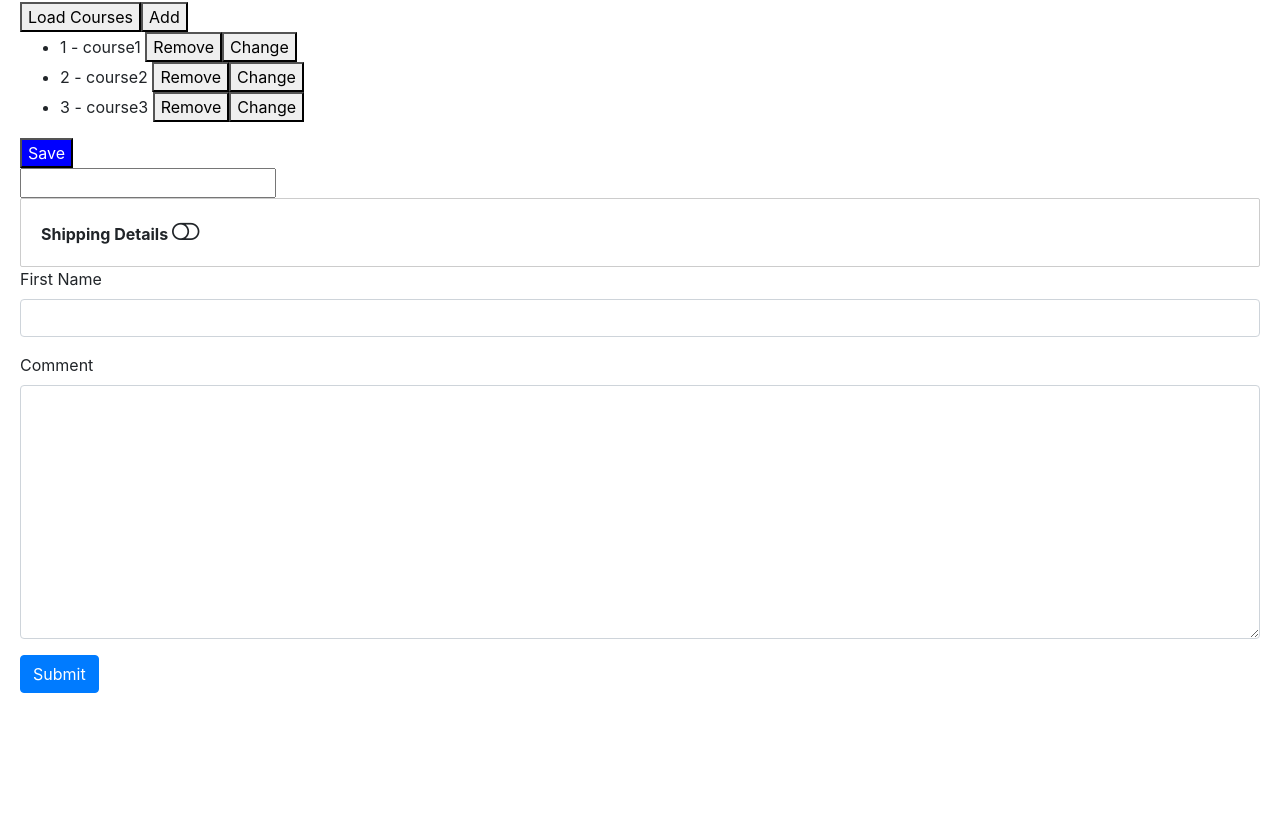
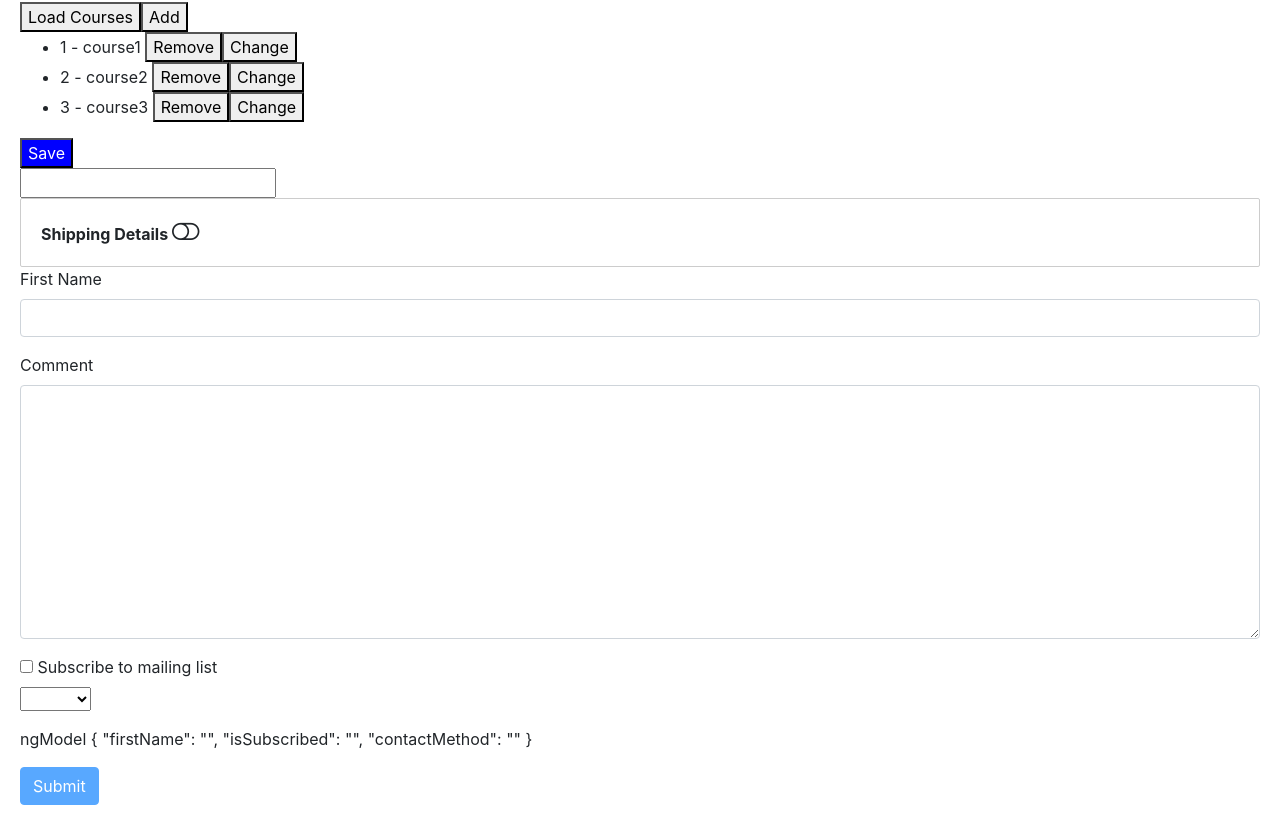
Before and after one commit to uzunemre/angularTutorial, an Angular app: page / in a window 1280 px wide. Shown: the part 329-1154 px from the top of the page. Before the commit the page ends 1042 px from the top, so only its background shows below. Built offline with nearby package versions, Linux system fonts and the light colour scheme.

Commit message:
template driven forms

```diff
--- a/src/app/contact-form/contact-form.component.html
+++ b/src/app/contact-form/contact-form.component.html
@@ -1,4 +1,4 @@
-<form>
+<form #f="ngForm" (ngSubmit)="submit(f)">
   <div class="form-group">
     <label for="firstName">First Name</label>
     <input required minlength="3" maxlength="10" pattern="banana" ngModel name="firstName" #firstName="ngModel"
@@ -13,9 +13,29 @@
 
   <div class="form-group">
     <label for="comment">Comment</label>
-    <textarea id="comment" cols="30" rows="10" class="form-control"></textarea>
+    <textarea id="comment" ngM cols="30" rows="10" class="form-control"></textarea>
   </div>
 
-  <button class="btn btn-primary">Submit</button>
+  <div class="checkbox">
+    <label>
+      <input type="checkbox" ngModel name="isSubscribed"> Subscribe to mailing list
+    </label>
+  </div>
+
+
+  <div class="form-group">
+    <label for="contactMethod"></label>
+    <select ngModel name="contactMethod" id="contactMethod">
+      <option value=""></option>
+      <option *ngFor="let method of contactMethods" [value]="method.id">{{method.name}}</option>
+    </select>
+  </div>
+
+  <p>ngModel
+    {{f.value | json}}
+  </p>
+
+
+  <button class="btn btn-primary" [disabled]="!f.valid">Submit</button>
 
 </form>
--- a/src/app/contact-form/contact-form.component.ts
+++ b/src/app/contact-form/contact-form.component.ts
@@ -7,8 +7,17 @@
 })
 export class ContactFormComponent {
 
+  contactMethods = [
+    {id: 1, name: 'Email'},
+    {id: 2, name: 'Phone'}
+  ];
+
   log(x) {
     console.log(x);
   }
 
+  submit(f) {
+    console.log(f);
+  }
+
 }
--- a/src/styles.css
+++ b/src/styles.css
@@ -5,3 +5,7 @@
 body {
   padding: 20px;
 }
+
+.form-control.ng-touched.ng-invalid {
+  border: 2px solid red;
+}
```
